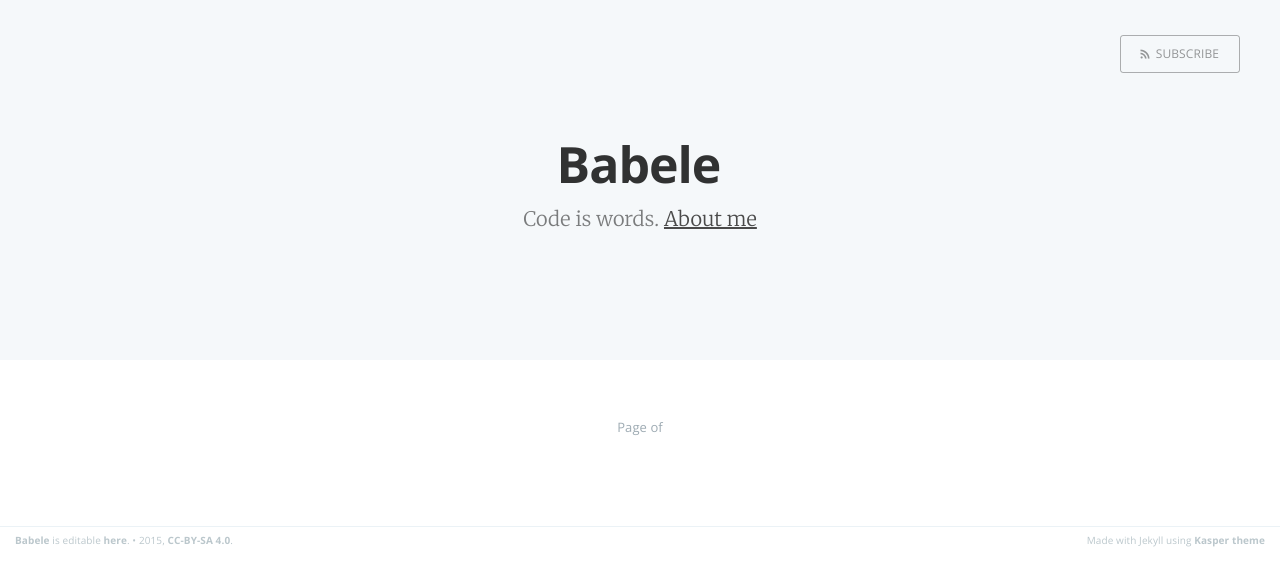
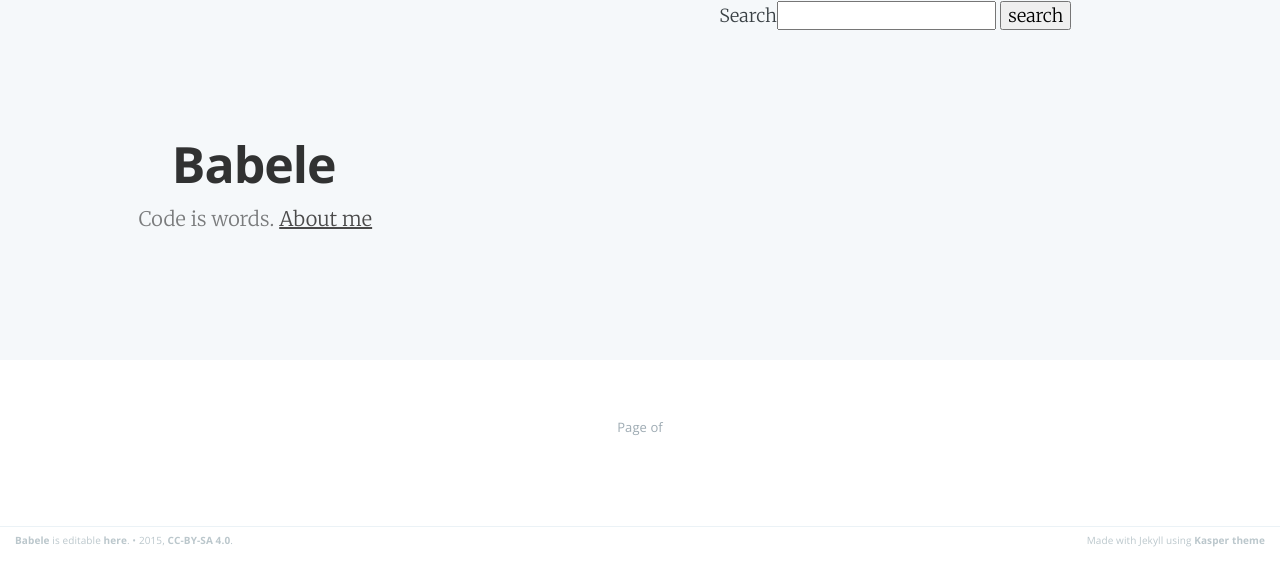
Before and after one commit to Aubreymcfato/aubreymcfato.github.io, a Jekyll site: the page built from index.html, in a window 1280 px wide. Shown: the top 586 px of the page. Built offline with Jekyll 4.4.1, drawn with Linux system fonts in a browser that asks for light colours; Markdown is read by kramdown in place of the engine named in the settings.

Commit message:
inserisco motore di ricerca
sperando che sia nel posto giusto

```diff
--- a/index.html
+++ b/index.html
@@ -12,7 +12,7 @@ about: 'about.html'
                     <img src="{{ page.logo }}" alt="Blog Logo" />
                 </a>
             {% endif %}
-        <a class="subscribe-button icon-feed" href="{{ site.baseurl }}rss.xml">Subscribe</a>
+        <!--<a class="subscribe-button icon-feed" href="{{ site.baseurl }}rss.xml">Subscribe</a>-->
     </nav>
     <div class="vertical">
         <div class="main-header-content inner">
@@ -23,6 +23,10 @@ about: 'about.html'
             </h2>
         </div>
     </div>
+    <form id="site_search" method="get" action="search.html">
+  <label for="search_box">Search</label><input type="text" id="search_box" name="query">
+  <input type="submit" value="search">
+</form>
     <a class="scroll-down icon-arrow-left" href="#content" data-offset="-45"><span class="hidden">Scroll Down</span></a>
 </header>
 
```
